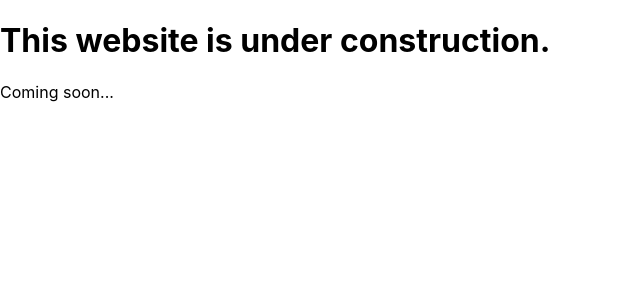
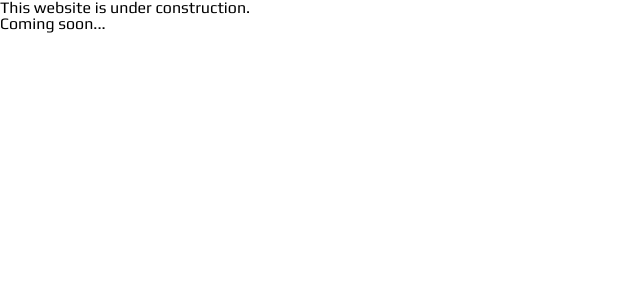
Before and after one commit to Yutna/matching-card-game, a Next.js app: page / in a window 1280 px wide. Shown: the top 300 px of the page, without its empty margins (0-640 px from the left). Built offline with nearby package versions, Linux system fonts and the light colour scheme.

Commit message:
ทำการ Setup Global CSS styles สำหรับ Project (#12)
* Add reset CSS.

* Add Play font.

* Set font weight to body tag.

```diff
--- a/pages/index.js
+++ b/pages/index.js
@@ -5,6 +5,8 @@
     <>
       <Head>
         <title>Matching Game Card</title>
+        <link rel="preconnect" href="https://fonts.gstatic.com" />
+        <link rel="stylesheet" href="https://fonts.googleapis.com/css2?family=Play:wght@400;700&display=swap" />
       </Head>
       <h1>This website is under construction.</h1>
       <p>Coming soon...</p>
--- a/styles/globals.scss
+++ b/styles/globals.scss
@@ -1,16 +1,78 @@
-html,
-body {
-  padding: 0;
-  margin: 0;
-  font-family: -apple-system, BlinkMacSystemFont, Segoe UI, Roboto, Oxygen,
-    Ubuntu, Cantarell, Fira Sans, Droid Sans, Helvetica Neue, sans-serif;
+/*
+ * ------------------------------------------
+ * http://meyerweb.com/eric/tools/css/reset/
+ * v2.0 | 20110126
+ * License: none (public domain)
+ * ------------------------------------------
+*/
+
+html, body, div, span, applet, object, iframe,
+h1, h2, h3, h4, h5, h6, p, blockquote, pre,
+a, abbr, acronym, address, big, cite, code,
+del, dfn, em, img, ins, kbd, q, s, samp,
+small, strike, strong, sub, sup, tt, var,
+b, u, i, center,
+dl, dt, dd, ol, ul, li,
+fieldset, form, label, legend,
+table, caption, tbody, tfoot, thead, tr, th, td,
+article, aside, canvas, details, embed,
+figure, figcaption, footer, header, hgroup,
+menu, nav, output, ruby, section, summary,
+time, mark, audio, video {
+	margin: 0;
+	padding: 0;
+	border: 0;
+	font-size: 100%;
+	font: inherit;
+	vertical-align: baseline;
 }
 
-a {
-  color: inherit;
-  text-decoration: none;
+/* HTML5 display-role reset for older browsers */
+article, aside, details, figcaption, figure,
+footer, header, hgroup, menu, nav, section {
+	display: block;
 }
 
-* {
+body {
+	line-height: 1;
+}
+
+ol, ul {
+	list-style: none;
+}
+
+blockquote, q {
+	quotes: none;
+}
+
+blockquote:before, blockquote:after,
+q:before, q:after {
+	content: '';
+	content: none;
+}
+
+table {
+	border-collapse: collapse;
+	border-spacing: 0;
+}
+
+/*
+ * ------------------
+ * Global CSS styles
+ * ------------------
+*/
+
+html {
   box-sizing: border-box;
 }
+
+*,
+*::before,
+*::after {
+  box-sizing: inherit;
+}
+
+body {
+  font-family: "Play", sans-serif;
+  font-weight: 400;
+}
```
